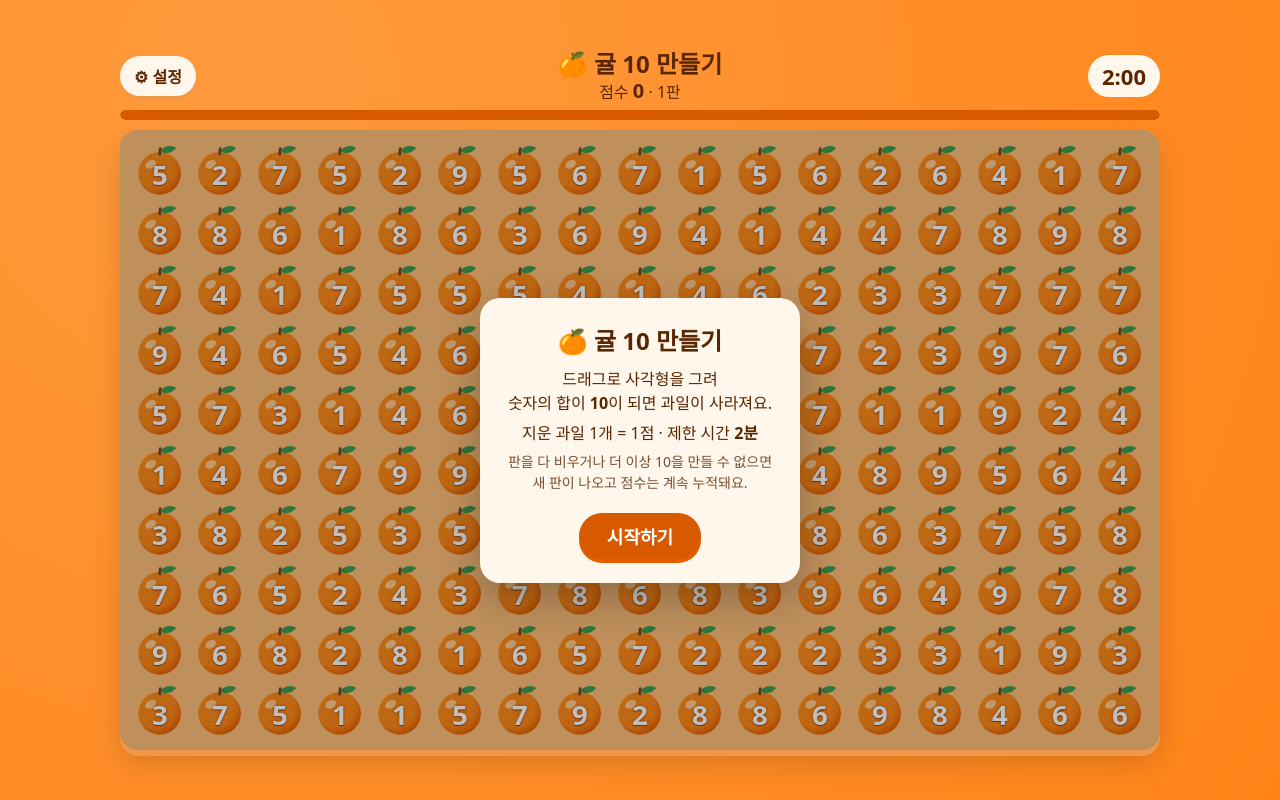
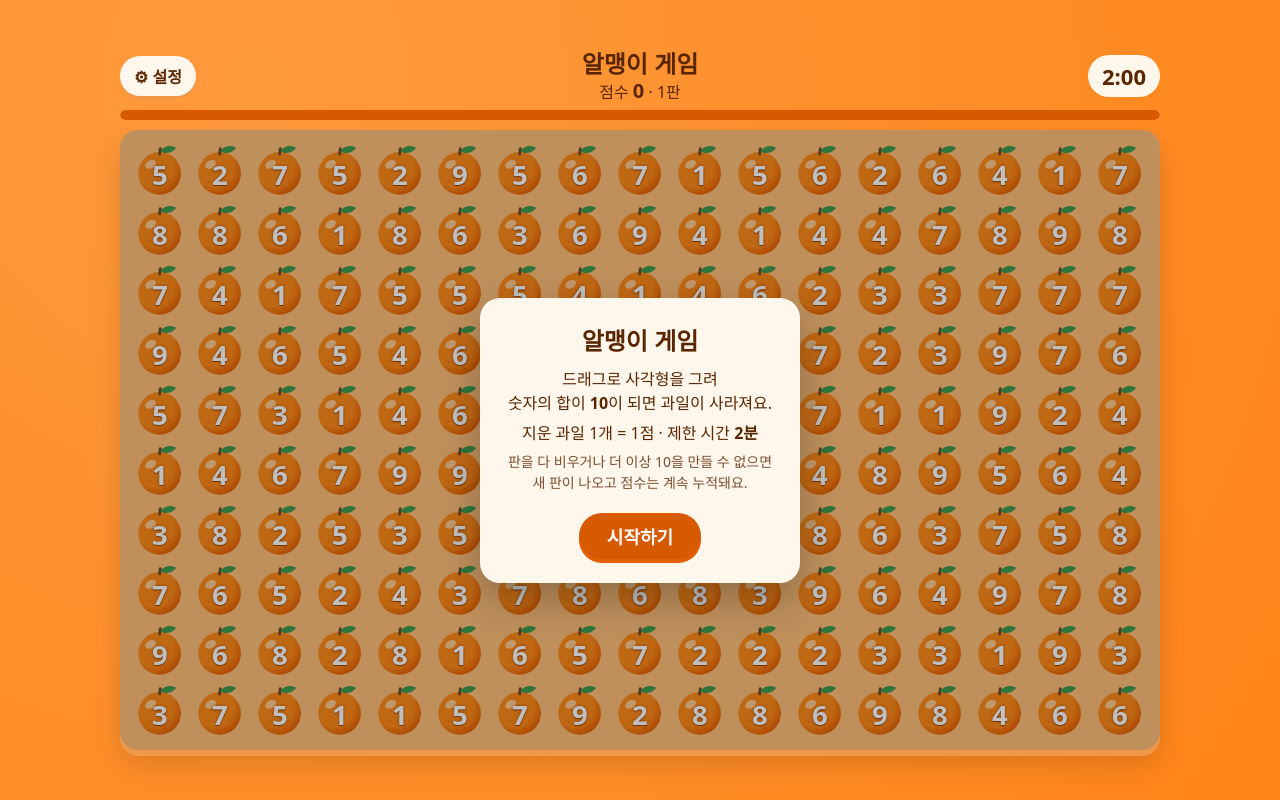
Before and after one commit to istarbuj07/mandarin, a plain HTML site: page index.html in a window 1280 px wide. Drawn offline with Linux system fonts and the light colour scheme.

Commit message:
제목을 알맹이 게임으로 변경, 다시 하기 버튼 추가

```diff
--- a/index.html
+++ b/index.html
@@ -3,7 +3,7 @@
 <head>
 <meta charset="utf-8">
 <meta name="viewport" content="width=device-width,initial-scale=1">
-<title>과일 10 만들기</title>
+<title>알맹이 게임</title>
 <style>
   :root{
     --bg:#FF9A3D; --bg2:#FF8418;
@@ -187,7 +187,7 @@
       </div>
     </div>
     <div class="title">
-      <h1 id="titleText">🍊 귤 10 만들기</h1>
+      <h1 id="titleText">알맹이 게임</h1>
       <div class="stats">점수 <b id="score">0</b> · <span id="round">1</span>판</div>
     </div>
     <div class="timer" id="timer">2:00</div>
@@ -199,7 +199,7 @@
 
     <div class="overlay" id="startOv">
       <div class="card">
-        <h2 id="startTitle">🍊 귤 10 만들기</h2>
+        <h2 id="startTitle">알맹이 게임</h2>
         <p>드래그로 사각형을 그려<br>숫자의 합이 <b>10</b>이 되면 과일이 사라져요.</p>
         <p>지운 과일 1개 = 1점 · 제한 시간 <b>2분</b></p>
         <p style="font-size:14px;opacity:.8">판을 다 비우거나 더 이상 10을 만들 수 없으면<br>새 판이 나오고 점수는 계속 누적돼요.</p>
@@ -460,10 +460,10 @@
     theme = key;
     document.body.dataset.theme = key;
     const t = THEMES[key];
-    const title = `${t.emoji} ${t.name} 10 만들기`;
+    const title = '알맹이 게임';
     $('titleText').textContent = title;
     $('startTitle').textContent = title;
-    document.title = `${t.name} 10 만들기`;
+    document.title = title;
     list.querySelectorAll('.theme-opt').forEach(b => b.classList.toggle('active', b.dataset.key === key));
     store.set('fruit10-theme', key);
   }
```
Also changed, not shown: fruit-ten-site.html (+6 -1 lines).
